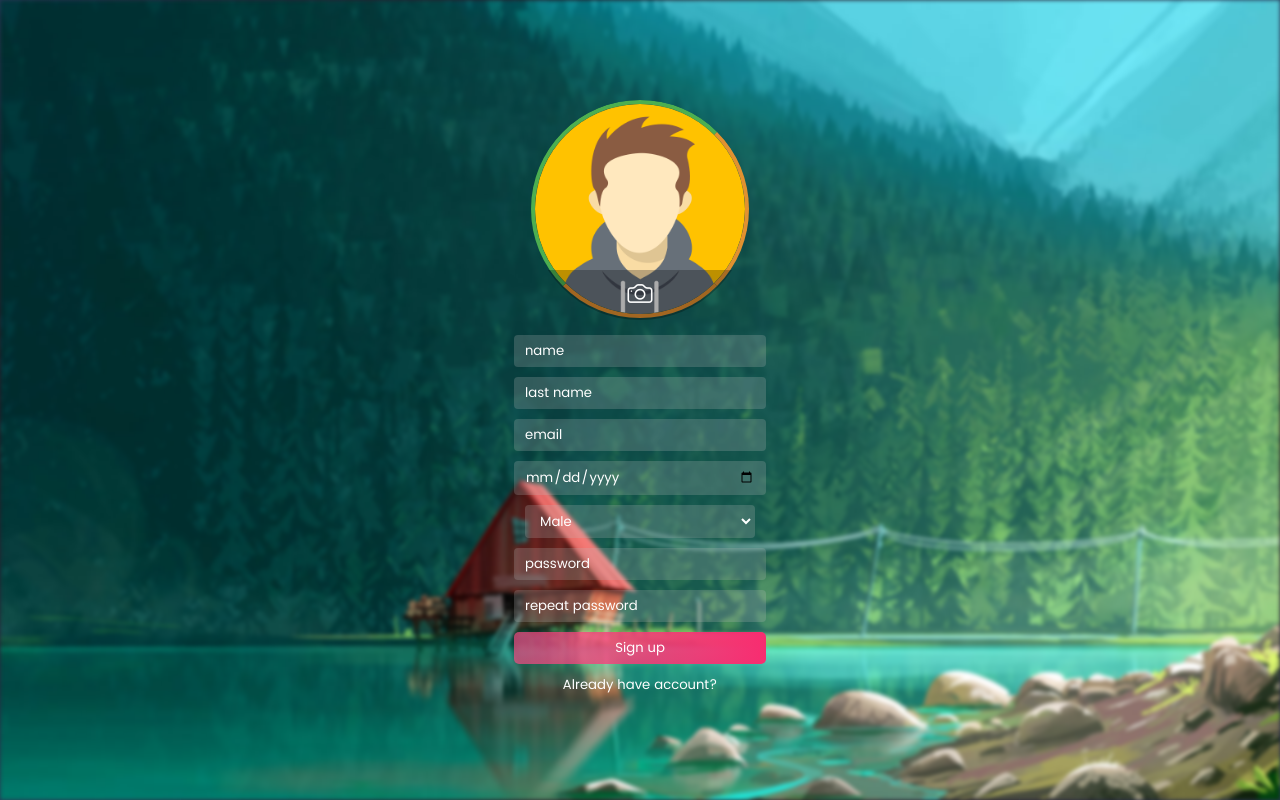
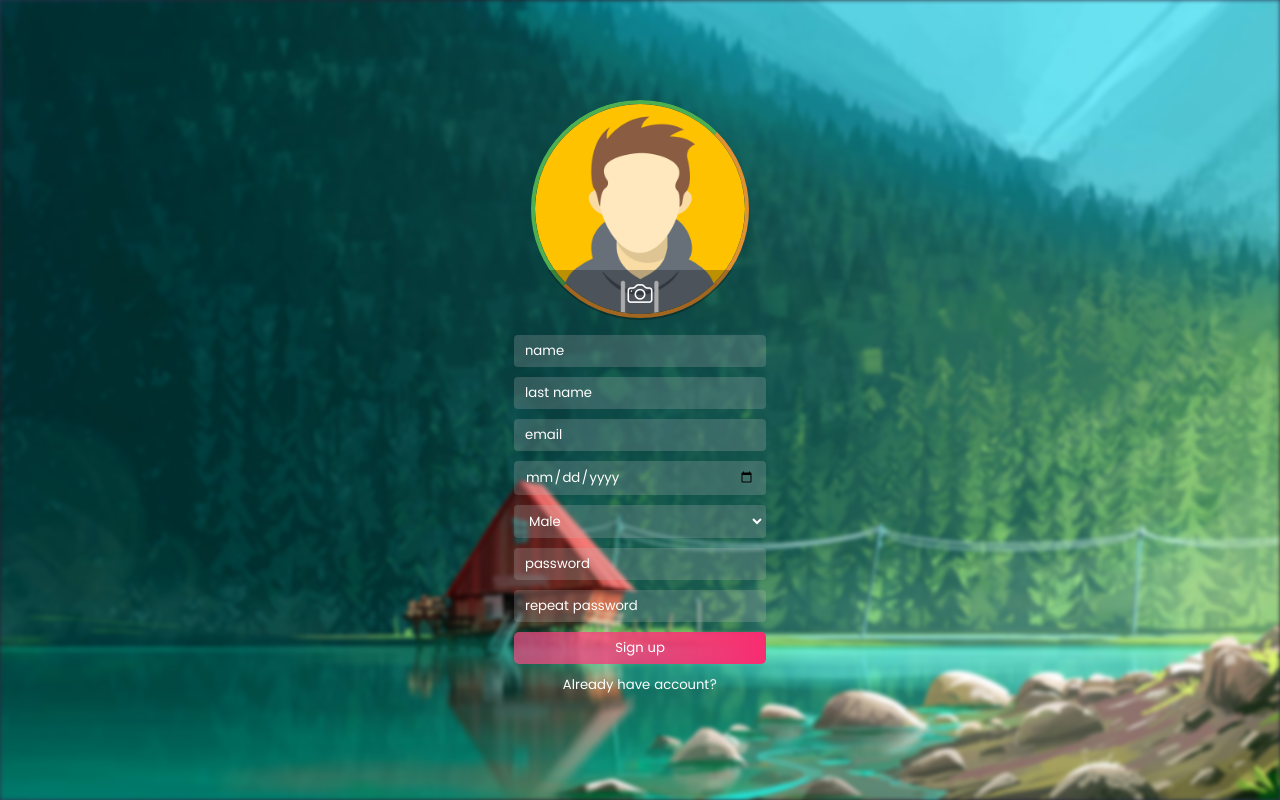
Before and after one commit to Aliherawi7/sigma-ui, a React (Create React App) app: page /signup in a window 1280 px wide. Built offline with nearby package versions, Linux system fonts and the light colour scheme.

Commit message:
gender type styles added

```diff
--- a/src/pages/Login/Signup.css
+++ b/src/pages/Login/Signup.css
@@ -66,6 +66,7 @@
     z-index: 10;
 }
 
+
 .signup .input_profile_container .upload_icon {
     cursor: pointer;
     position: absolute;
@@ -76,6 +77,14 @@
     background: #00000042;
     transition: height .3s;
     font-size: 25px;
+}
+
+.signup .select{
+    width: 100%;
+}
+.signup .select option{
+    background-color: #bdbdbd3b;
+    color: #000;
 }
 
 .signup .btn {
```
